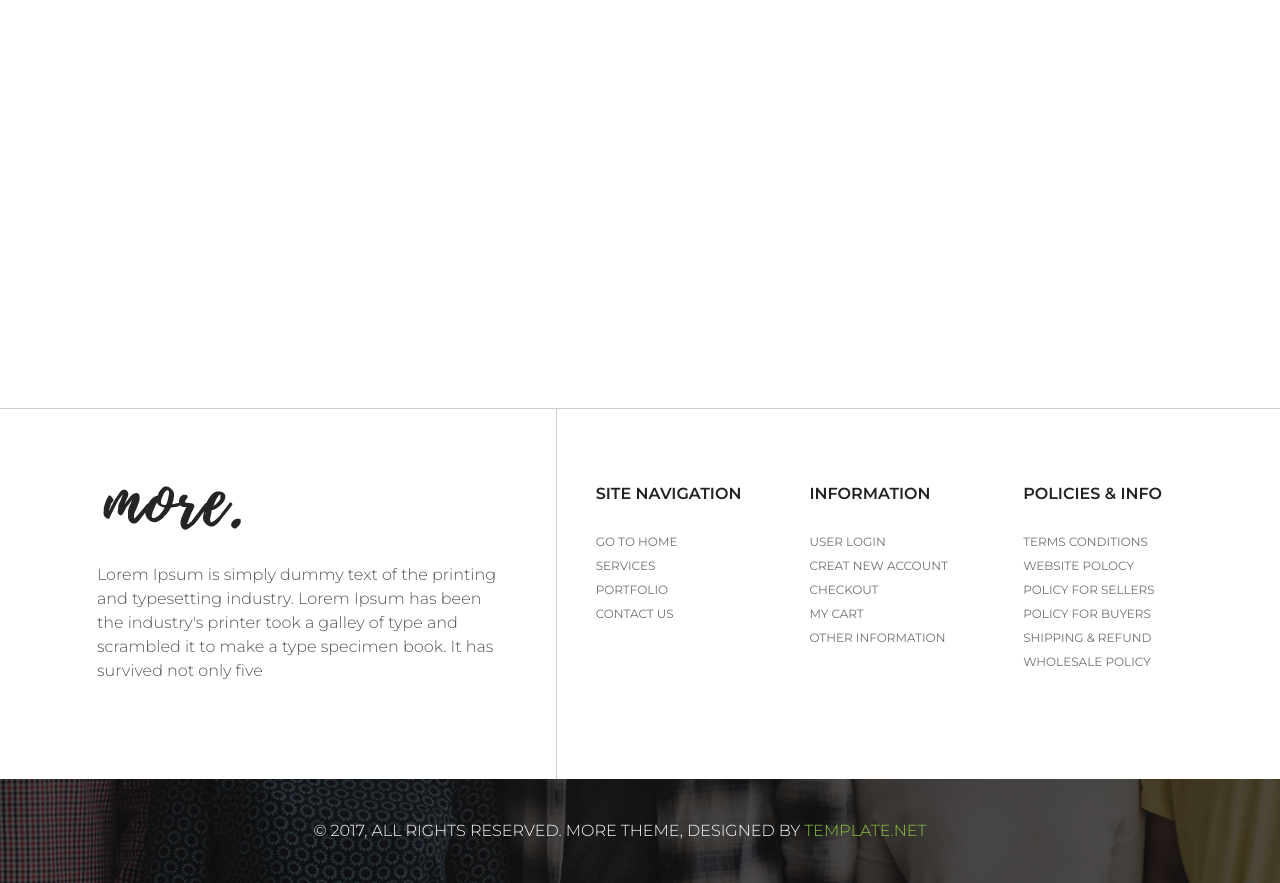
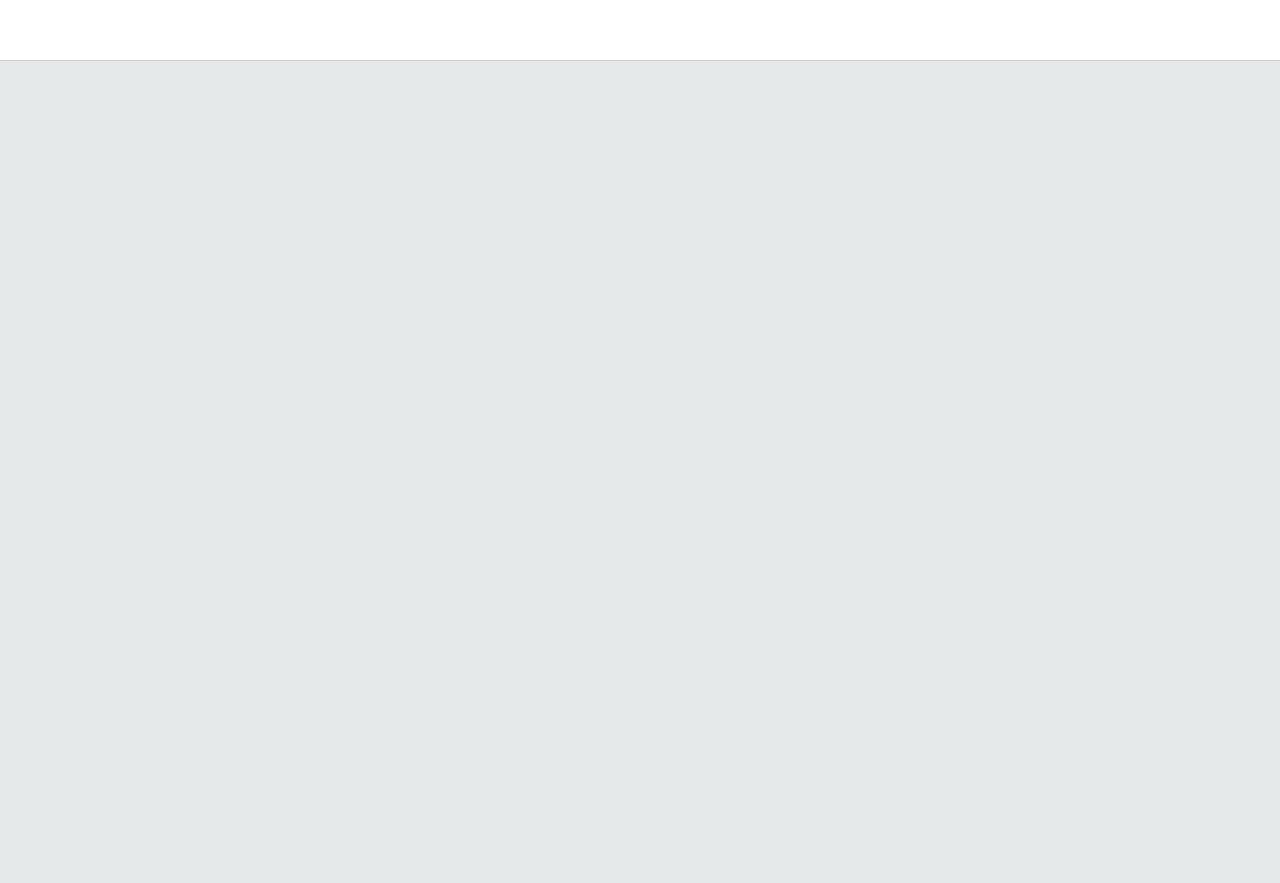
Before and after one commit to ScottJurgenson/WiresAndWalls, a plain HTML site: page services.html in a window 1280 px wide. Shown: the part 2048-2931 px from the top of the page. After the commit the page ends 2109 px from the top, so only its background shows below. Drawn offline with nearby package versions, Linux system fonts and the light colour scheme.

Commit message:
update services page

```diff
--- a/services.html
+++ b/services.html
@@ -76,8 +76,8 @@
         <div class="jumbotron d-flex align-items-center">
             <div class="gradient"></div>
             <div class="container-fluid content">
-                <h1 data-aos="fade-right" data-aos-delay="300">Welcome to more.</h1>
-                <h2 data-aos="fade-left" data-aos-delay="300">the multipurpose psd wordrpess theme</h2>
+                <h1 data-aos="fade-right" data-aos-delay="300">Transform your space.</h1>
+                <h2 data-aos="fade-left" data-aos-delay="300">Something else</h2>
             </div>
             <!--container-fluid end-->
         </div>
@@ -94,9 +94,8 @@
                             <i class="fa fa-desktop" aria-hidden="true"></i>
                         </div>
                         <div class="col-sm-11 col-12">
-                            <h3><a href="services.html">design.</a></h3>
-                            <p>Lorem Ipsum is simply dummy text of the printing and typesetting industry. Lorem Ipsum has been the industry's printer took a galley of type and scrambled it to make a type specimen book. It has survived not only five Lorem Ipsum is simply dummy text of the printing and typesetting industry. Lorem Ipsum has been the industry's printer took a galley of type and scrambled it to make a type specimen book. It has survived not only five</p>
-                            <p>Lorem Ipsum is simply dummy text of the printing and typesetting industry. Lorem Ipsum has been the industry's printer took a galley of type and scrambled it to make a type specimen book. It has survived not only five</p>
+                            <h3><a href="services.html">Home Theater Design & Install.</a></h3>
+                            <p>Transform your space with our expert design services. From room layout and equipment selection to installation and customization, we'll work with you to create the ultimate multimedia experience.</p>
                         </div>
                     </div>
                 </div>
@@ -106,9 +105,8 @@
                             <i class="fa fa-code" aria-hidden="true"></i>
                         </div>
                         <div class="col-sm-11 col-12">
-                            <h3><a href="blog.html">coding.</a></h3>
-                            <p>Lorem Ipsum is simply dummy text of the printing and typesetting industry. Lorem Ipsum has been the industry's printer took a galley of type and scrambled it to make a type specimen book. It has survived not only five Lorem Ipsum is simply dummy text of the printing and typesetting industry. Lorem Ipsum has been the industry's printer took a galley of type and scrambled it to make a type specimen book. It has survived not only five</p>
-                            <p>Lorem Ipsum is simply dummy text of the printing and typesetting industry. Lorem Ipsum has been the industry's printer took a galley of type and scrambled it to make a type specimen book. It has survived not only five</p>
+                            <h3><a href="services.html">Whole House Sound Design</a></h3>
+                            <p>Take your listening experience to the next level with our whole house sound design services. Our expert team will work with you to design a seamless audio system that integrates into your home, allowing you to enjoy high-quality sound in every room.</p>
                         </div>
                     </div>
                 </div>
@@ -118,9 +116,8 @@
                             <i class="fa fa-cogs" aria-hidden="true"></i>
                         </div>
                         <div class="col-sm-11 col-12">
-                            <h3><a href="blog.html">support.</a></h3>
-                            <p>Lorem Ipsum is simply dummy text of the printing and typesetting industry. Lorem Ipsum has been the industry's printer took a galley of type and scrambled it to make a type specimen book. It has survived not only five Lorem Ipsum is simply dummy text of the printing and typesetting industry. Lorem Ipsum has been the industry's printer took a galley of type and scrambled it to make a type specimen book. It has survived not only five</p>
-                            <p>Lorem Ipsum is simply dummy text of the printing and typesetting industry. Lorem Ipsum has been the industry's printer took a galley of type and scrambled it to make a type specimen book. It has survived not only five</p>
+                            <h3><a href="services.html">Home Automation</a></h3>
+                            <p>Experience the ultimate convenience and control with our home automation services. Our team of experts will design and install a customized system that allows you to control your lights, thermostat, security, and more from one central location, whether it's through a smart home device, a mobile app, or even your voice.</p>
                         </div>
                     </div>
                 </div>
@@ -130,7 +127,7 @@
                             <i class="fa fa-suitcase" aria-hidden="true"></i>
                         </div>
                         <div class="col-sm-11 col-12">
-                            <h3><a href="blog.html">coding.</a></h3>
+                            <h3><a href="blog.html">Corporate Install</a></h3>
                             <p>Lorem Ipsum is simply dummy text of the printing and typesetting industry. Lorem Ipsum has been the industry's printer took a galley of type and scrambled it to make a type specimen book. It has survived not only five Lorem Ipsum is simply dummy text of the printing and typesetting industry. Lorem Ipsum has been the industry's printer took a galley of type and scrambled it to make a type specimen book. It has survived not only five</p>
                             <p>Lorem Ipsum is simply dummy text of the printing and typesetting industry. Lorem Ipsum has been the industry's printer took a galley of type and scrambled it to make a type specimen book. It has survived not only five</p>
                         </div>
@@ -143,123 +140,10 @@
     <section class="section-7">
         <!-- Footer -->
         <footer class="page-footer font-small stylish-color-dark">
-
-            <!-- Footer Links -->
-            <div class="container text-center text-md-left">
-
-                <!-- Grid row -->
-                <div class="row">
-
-                    <!-- Grid column -->
-                    <div class="col-lg-5 col-sm-12 mx-auto box-1">
-
-                        <!-- Content -->
-                        <a href="index.html"><img src="images/footer-logo.png" alt="footer-logo"></a>
-                        <p>Lorem Ipsum is simply dummy text of the printing and typesetting industry. Lorem Ipsum has been the industry's printer took a galley of type and scrambled it to make a type specimen book. It has survived not only five</p>
-
-                    </div>
-                    <!-- Grid column -->
-
-                    <hr class="clearfix w-100 d-md-none">
-
-                    <!-- Grid column -->
-                    <div class="col-lg-2 col-sm-4 box-2 mx-auto">
-
-                        <!-- Links -->
-                        <h5>Site Navigation</h5>
-
-                        <ul class="list-unstyled">
-                            <li>
-                                <a href="index.html">go to home</a>
-                            </li>
-                            <li>
-                                <a href="services.html">services</a>
-                            </li>
-                            <li>
-                                <a href="portfolio.html">portfolio</a>
-                            </li>
-                            <li>
-                                <a href="contact.html">contact us</a>
-                            </li>
-                        </ul>
-
-                    </div>
-                    <!-- Grid column -->
-
-                    <hr class="clearfix w-100 d-md-none">
-
-                    <!-- Grid column -->
-                    <div class="col-lg-2 col-sm-4 box-3 mx-auto">
-
-                        <!-- Links -->
-                        <h5>information</h5>
-
-                        <ul class="list-unstyled">
-                            <li>
-                                <a href="#!">user login</a>
-                            </li>
-                            <li>
-                                <a href="#!">creat new account</a>
-                            </li>
-                            <li>
-                                <a href="#!">checkout</a>
-                            </li>
-                            <li>
-                                <a href="#!">my cart</a>
-                            </li>
-                            <li>
-                                <a href="#!">other information</a>
-                            </li>
-                        </ul>
-
-                    </div>
-                    <!-- Grid column -->
-
-                    <hr class="clearfix w-100 d-md-none">
-
-                    <!-- Grid column -->
-                    <div class="col-lg-2 col-sm-4 box-4 mx-auto">
-
-                        <!-- Links -->
-                        <h5>policies & Info</h5>
-
-                        <ul class="list-unstyled">
-                            <li>
-                                <a href="#!">Terms Conditions </a>
-                            </li>
-                            <li>
-                                <a href="#!">website polocy</a>
-                            </li>
-                            <li>
-                                <a href="#!">Policy for Sellers </a>
-                            </li>
-                            <li>
-                                <a href="#!">Policy for Buyers</a>
-                            </li>
-                            <li>
-                                <a href="#!">Shipping & Refund </a>
-                            </li>
-                            <li>
-                                <a href="#!">Wholesale Policy</a>
-                            </li>
-                        </ul>
-
-                    </div>
-                    <!-- Grid column -->
-
-                </div>
-                <!-- Grid row -->
-
-            </div>
-            <!-- Footer Links -->
-
             <!-- Copyright -->
             <div class="footer-copyright text-center">
                 <div class="gradient"></div>
-                <p>© 2017, All Rights reserved. more theme, designed by<a href="https://www.template.net/editable/websites/html5"> tEMPLATE.net</a></p>
             </div>
-            <!-- Copyright -->
-
         </footer>
         <!-- Footer -->
     </section>
```
